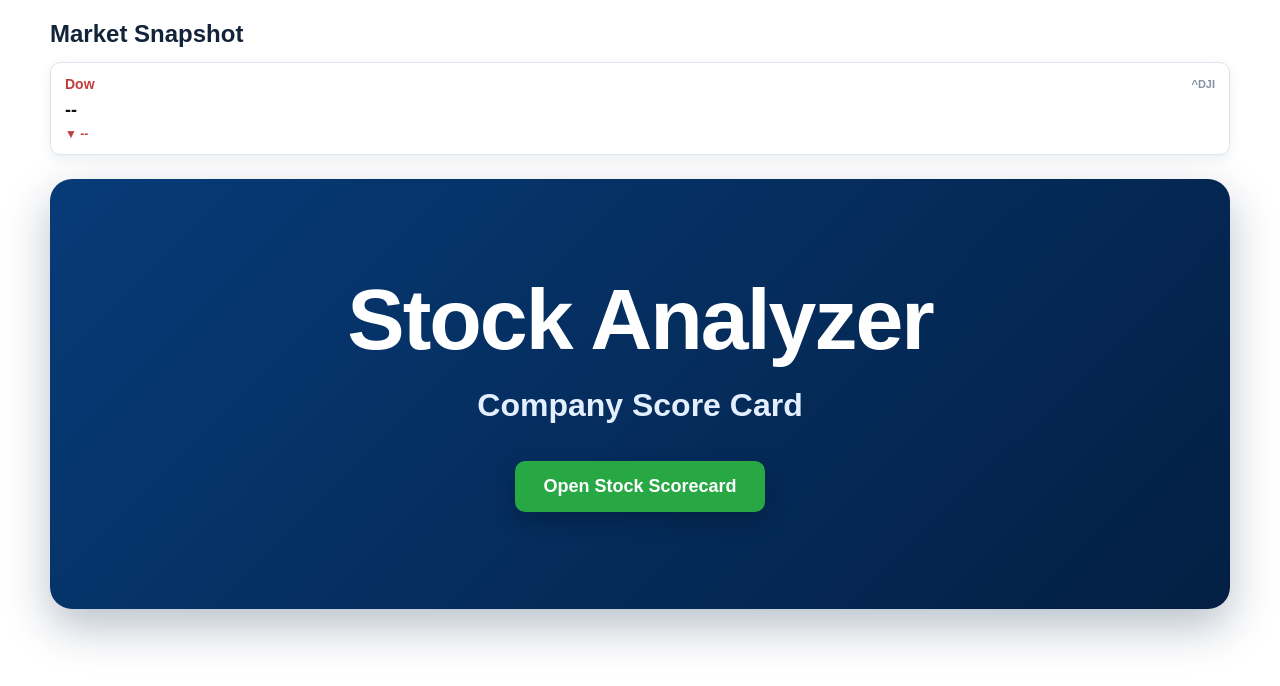
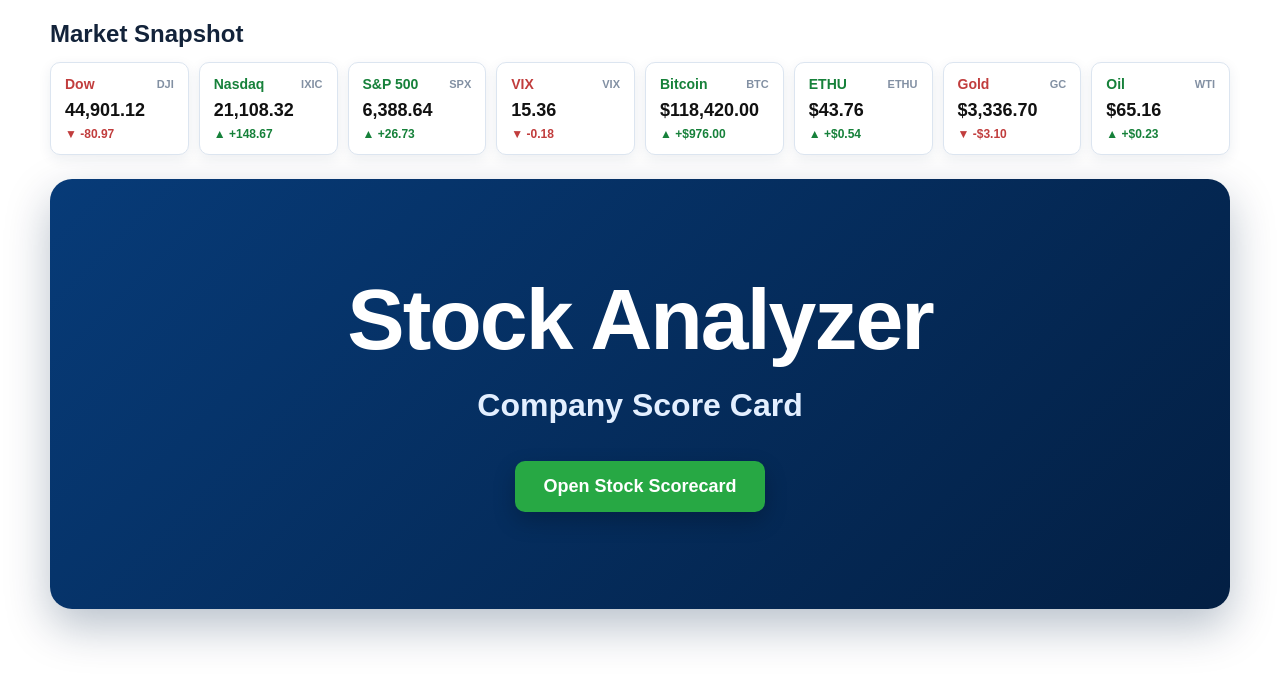
Before and after one commit to rc6751/StockAnalyzer, a Next.js app: page / in a window 1280 px wide. Shown: the top 686 px of the page. Built offline with nearby package versions, Linux system fonts and the light colour scheme; no server answers.

Commit message:
Add files via upload

```diff
--- a/app/page.js
+++ b/app/page.js
@@ -1,16 +1,17 @@
 import Link from "next/link";
 
-const fallbackMarkets = [
-  { name: "Dow", symbol: "^DJI", amount: "--", pointChange: "--", change: "--", direction: "down" },
+const markets = [
+  { name: "Dow", symbol: "DJI", amount: "44,901.12", pointChange: "-80.97", change: "-0.18%", direction: "down" },
+  { name: "Nasdaq", symbol: "IXIC", amount: "21,108.32", pointChange: "+148.67", change: "+0.71%", direction: "up" },
+  { name: "S&P 500", symbol: "SPX", amount: "6,388.64", pointChange: "+26.73", change: "+0.42%", direction: "up" },
+  { name: "VIX", symbol: "VIX", amount: "15.36", pointChange: "-0.18", change: "-1.16%", direction: "down" },
+  { name: "Bitcoin", symbol: "BTC", amount: "$118,420.00", pointChange: "+$976.00", change: "+0.83%", direction: "up" },
+  { name: "ETHU", symbol: "ETHU", amount: "$43.76", pointChange: "+$0.54", change: "+1.24%", direction: "up" },
+  { name: "Gold", symbol: "GC", amount: "$3,336.70", pointChange: "-$3.10", change: "-0.09%", direction: "down" },
+  { name: "Oil", symbol: "WTI", amount: "$65.16", pointChange: "+$0.23", change: "+0.36%", direction: "up" },
 ];
 
-
-export default async function Home() {
-  let markets = fallbackMarkets;
-  try {
-    const data = await fetch(`${process.env.NEXT_PUBLIC_BASE_URL || "http://localhost:3000"}/api/quotes`, { cache: "no-store" });
-    if (data.ok) markets = await data.json();
-  } catch {}
+export default function Home() {
   return (
     <main
       style={{
@@ -87,7 +88,7 @@ export default async function Home() {
                       lineHeight: 1.15,
                     }}
                   >
-                    {typeof market.amount === "number" ? market.amount.toLocaleString(undefined, { maximumFractionDigits: 2 }) : market.amount}
+                    {market.amount}
                   </div>
 
                   <div
@@ -99,7 +100,7 @@ export default async function Home() {
                       whiteSpace: "nowrap",
                     }}
                   >
-                    {positive ? "▲" : "▼"} {typeof market.pointChange === "number" ? market.pointChange.toFixed(2) : market.pointChange}
+                    {positive ? "▲" : "▼"} {market.pointChange}
                   </div>
                 </article>
               );
--- a/app/scorecard/page.js
+++ b/app/scorecard/page.js
@@ -154,8 +154,8 @@ export default function ScorecardPage(){
     }catch(e){setScanStatus(x=>({...x,[market]:"Scan failed"}));alert(e.message||"Market scan failed.");}
   };
   const stopScan=market=>{cancelRef.current[market]=true};
-  const mainTabs=["Overview"];
-  const marketForTab={};
+  const mainTabs=["Overview","Dow Top 10","NASDAQ Top 10","S&P Top 10"];
+  const marketForTab={"Dow Top 10":"dow","NASDAQ Top 10":"nasdaq","S&P Top 10":"sp500"};
   return <main style={{minHeight:"100vh",background:COLORS.bg,color:COLORS.text,fontFamily:"Arial, sans-serif"}}>
     <header style={{padding:"16px 18px 8px",display:"flex",alignItems:"baseline",gap:16,flexWrap:"wrap"}}><h1 style={{margin:0,fontSize:30}}>Stock Analyzer</h1><span style={{color:COLORS.muted}}>Investment scorecard</span><Link href="/" style={{marginLeft:"auto",display:"inline-flex",alignItems:"center",justifyContent:"center",minWidth:112,padding:"12px 22px",background:"#FFFFFF",color:"#000000",fontSize:17,fontWeight:800,textDecoration:"none",borderRadius:8,boxShadow:"0 4px 12px rgba(0,0,0,.22)"}}>Home</Link></header>
     <section style={{margin:"8px 18px",padding:14,background:COLORS.panel,borderRadius:8,display:"flex",alignItems:"center",gap:10,flexWrap:"wrap"}}><strong>Ticker</strong><input value={ticker} onChange={e=>setTicker(e.target.value)} onKeyDown={e=>e.key==="Enter"&&run()} style={{width:130,padding:"9px 10px",fontSize:18,fontWeight:700,background:COLORS.panel2,color:COLORS.text,border:"1px solid #354055",borderRadius:5}}/><button onClick={()=>run()} disabled={loading} style={{...buttonStyle,background:COLORS.accent}}>{loading?"Analyzing…":"Analyze"}</button><span style={{marginLeft:"auto",fontWeight:700}}>{status}</span><button onClick={exportReport} style={buttonStyle}>Export Report</button></section>
```
